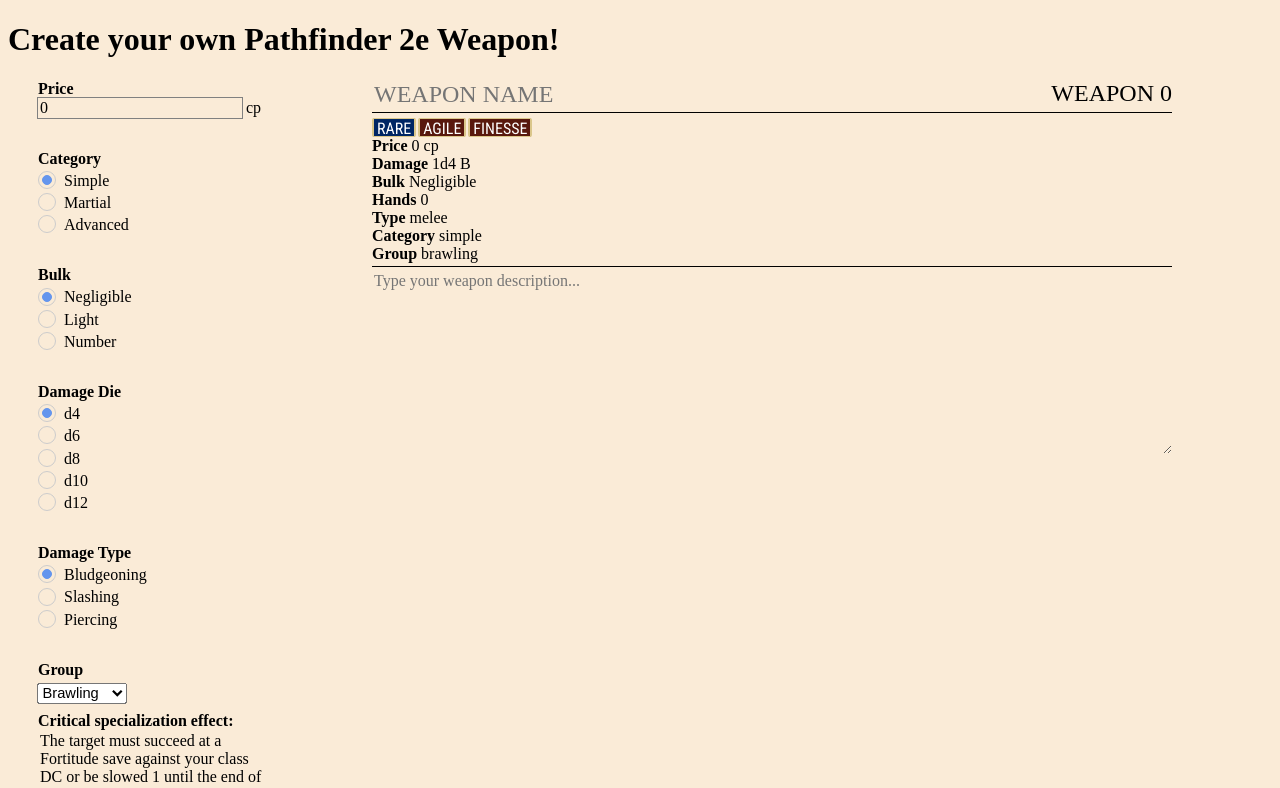
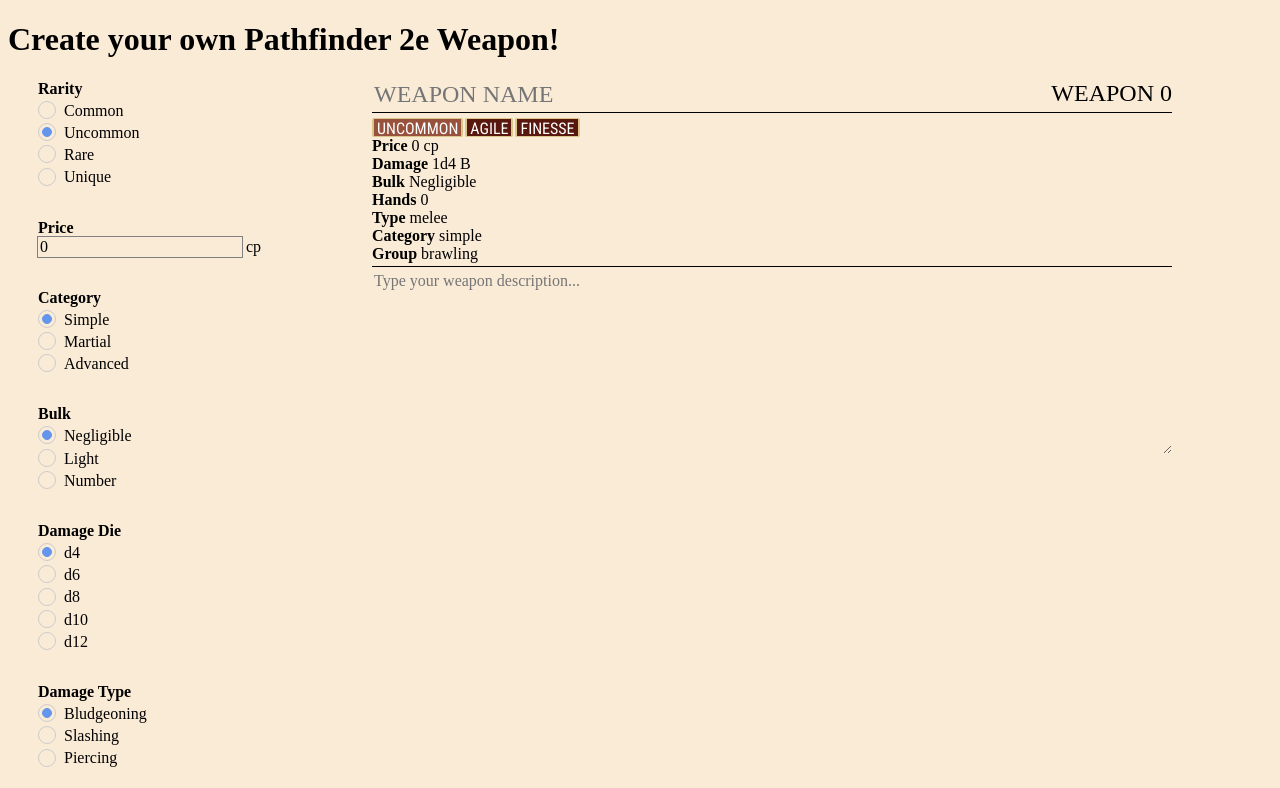
Before and after one commit to Xerisu/Pathfinder2e-Item-Maker, a SvelteKit app: page / in a window 1280 px wide. Shown: the top 788 px of the page. Built offline with nearby package versions, Linux system fonts and the light colour scheme; a web font is replaced by a local one.

Commit message:
adding rarity

```diff
--- /dev/null
+++ b/src/components/Rarity.svelte
@@ -0,0 +1,25 @@
+<script lang="ts">
+    import Radio from './Radio.svelte';
+    export let selected : string;
+    const options = [{
+        value: 'common',
+        label: 'Common',
+    }, {
+        value: 'uncommon',
+        label: 'Uncommon',
+    }, {
+        value: 'rare',
+        label: 'Rare',
+    }, {
+        value: 'unique',
+        label: 'Unique',
+    }];
+</script>
+
+<Radio {options} legend="Rarity" bind:userSelected={selected}/>
+
+
+
+<style>
+
+</style>
--- a/src/components/Tags.svelte
+++ b/src/components/Tags.svelte
@@ -5,7 +5,9 @@
 </script>
 
 <div class="tags">
+	{#if traits.rarity != "common"}
     <div class={"tag " + traits.rarity}>{traits.rarity}</div>
+	{/if}
     {#each traits.traits as trait}
 		<div class="tag">{trait}</div>
 	{/each}
--- a/src/routes/+page.svelte
+++ b/src/routes/+page.svelte
@@ -18,12 +18,13 @@
 
 	let weaponProficiency: string;
 	let properties = new Properties();
-	let traits : Traits = {rarity : "rare", traits : ["agile", "finesse"]};
+	let traits : Traits = {rarity : "uncommon", traits : ["agile", "finesse"]};
 </script>
 
 <div class="wrapper">
 
 	<div class="choices">
+		<Rarity bind:selected={traits.rarity}/>
 		<Price bind:price={properties.priceCp}/>
 		<WeaponCategory bind:selected={properties.category} />
 		<Bulk bind:selected={properties.bulk}/>
```
